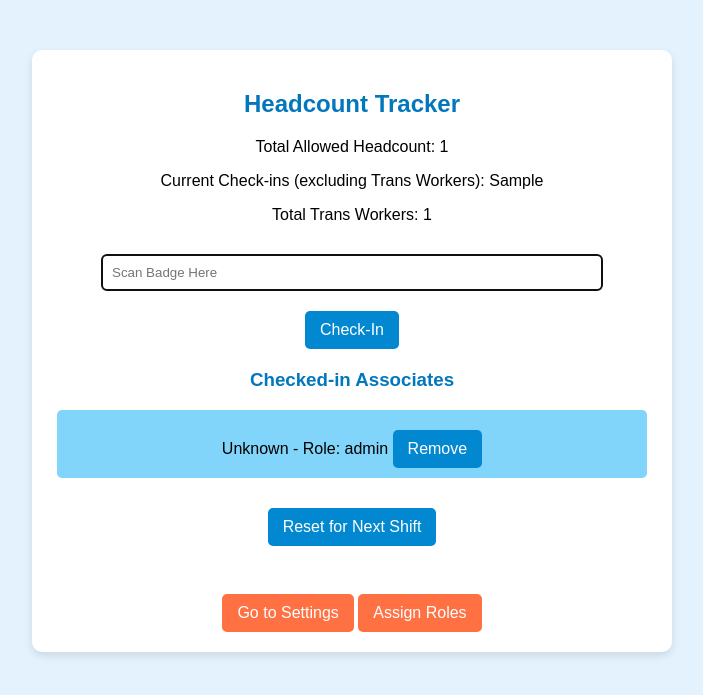
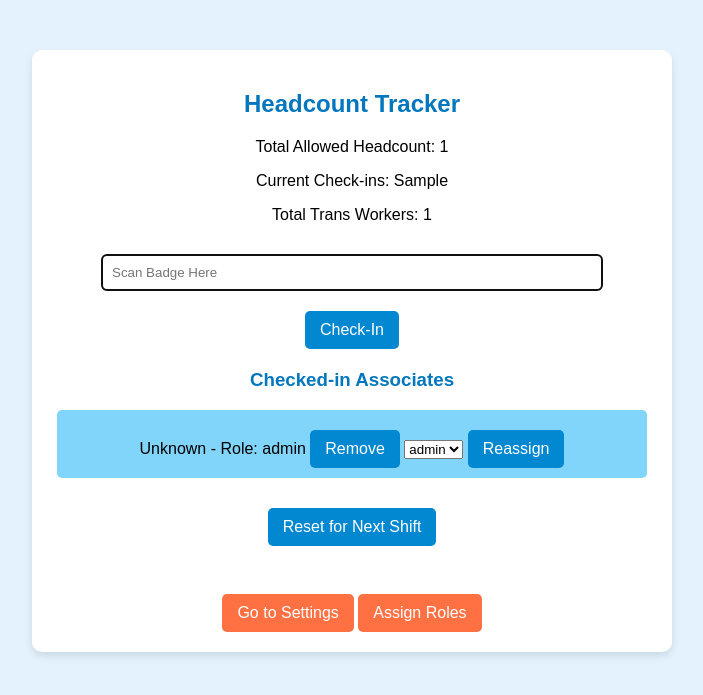
Before and after one commit to quetzin/Headcount, a Flask app: template templates/index.html in a window 1280 px wide. Shown: the top 695 px of the page, without its empty margins (288-991 px from the left). Run offline with Flask 3, Linux system fonts and the light colour scheme; the template is opened without the code that fills it: most values are stand-ins (such as "Sample title", 1, 10 or a date in 2020).

Commit message:
reassign handling and cosmetics fixes

```diff
--- a/app.py
+++ b/app.py
@@ -36,7 +36,8 @@ def index():
                            trans_count=trans_count,
                            trans_workers_count=trans_workers_count,
                            current_checkins=non_trans_checkins,
-                           barcode_to_info=barcode_to_info)
+                           barcode_to_info=barcode_to_info,
+                           roles=roles)
 
 @app.route("/settings", methods=["GET", "POST"])
 def settings():
@@ -103,5 +104,25 @@ def reset():
     trans_workers_count = 0
     return redirect(url_for("index"))
 
+@app.route("/reassign_role", methods=["POST"])
+def reassign_role():
+    global trans_workers_count
+
+    barcode = request.form["barcode"]
+    new_role = request.form["new_role"]
+
+    if barcode in associates:
+        old_role = associates[barcode]
+
+        # Adjust Trans Worker count based on role change
+        if old_role in ["Pit", "Trans", "Robotics Operator"]:
+            trans_workers_count -= 1
+        if new_role in ["Pit", "Trans", "Robotics Operator"]:
+            trans_workers_count += 1
+
+        associates[barcode] = new_role  # Update role assignment
+
+    return redirect(url_for("index"))
+
 if __name__ == "__main__":
     app.run(debug=True)
--- a/templates/index.html
+++ b/templates/index.html
@@ -10,8 +10,8 @@
     <div class="container">
         <h2>Headcount Tracker</h2>
         <p>Total Allowed Headcount: {{ total_headcount }}</p>
-        <p>Current Check-ins (excluding Trans Workers): {{ current_checkins }}</p>
-        <p>Total Trans Workers: {{ trans_workers_count }}</p> <!-- New counter displayed -->
+        <p>Current Check-ins: {{ current_checkins }}</p>
+        <p>Total Trans Workers: {{ trans_workers_count }}</p>
 
         <form action="/checkin" method="post">
             <input type="text" name="badge_id" placeholder="Scan Badge Here" required autofocus>
@@ -27,6 +27,17 @@
                         <input type="hidden" name="badge_id" value="{{ barcode }}">
                         <button type="submit">Remove</button>
                     </form>
+                    <form action="/reassign_role" method="post" style="display:inline;">
+                        <input type="hidden" name="barcode" value="{{ barcode }}">
+                        <select name="new_role">
+                            {% for category, role_list in roles.items() %}
+                                {% for available_role in role_list %}
+                                    <option value="{{ available_role }}" {% if role == available_role %}selected{% endif %}>{{ available_role }}</option>
+                                {% endfor %}
+                            {% endfor %}
+                        </select>
+                        <button type="submit">Reassign</button>
+                    </form>
                 </li>
             {% endfor %}
         </ul>
@@ -36,7 +47,6 @@
         </form>
 
         <br>
-        <!-- Navigation buttons -->
         <a href="/settings"><button type="button">Go to Settings</button></a>
         <a href="/assign_roles"><button type="button">Assign Roles</button></a>
     </div>
--- a/templates/settings.html
+++ b/templates/settings.html
@@ -22,14 +22,8 @@
             <button type="submit">Update Headcount</button>
         </form>
 
-        <p>Current Total Headcount: {{ total_headcount }}</p>
-        <p>Current Trans Count: {{ trans_count }}</p>
-
         <br>
         <a href="/"><button type="button">Back to Home</button></a>
-        <form action="/reset" method="post">
-            <button type="submit">Hard Reset</button>
-        </form>
     </div>
 </body>
 </html>
```
